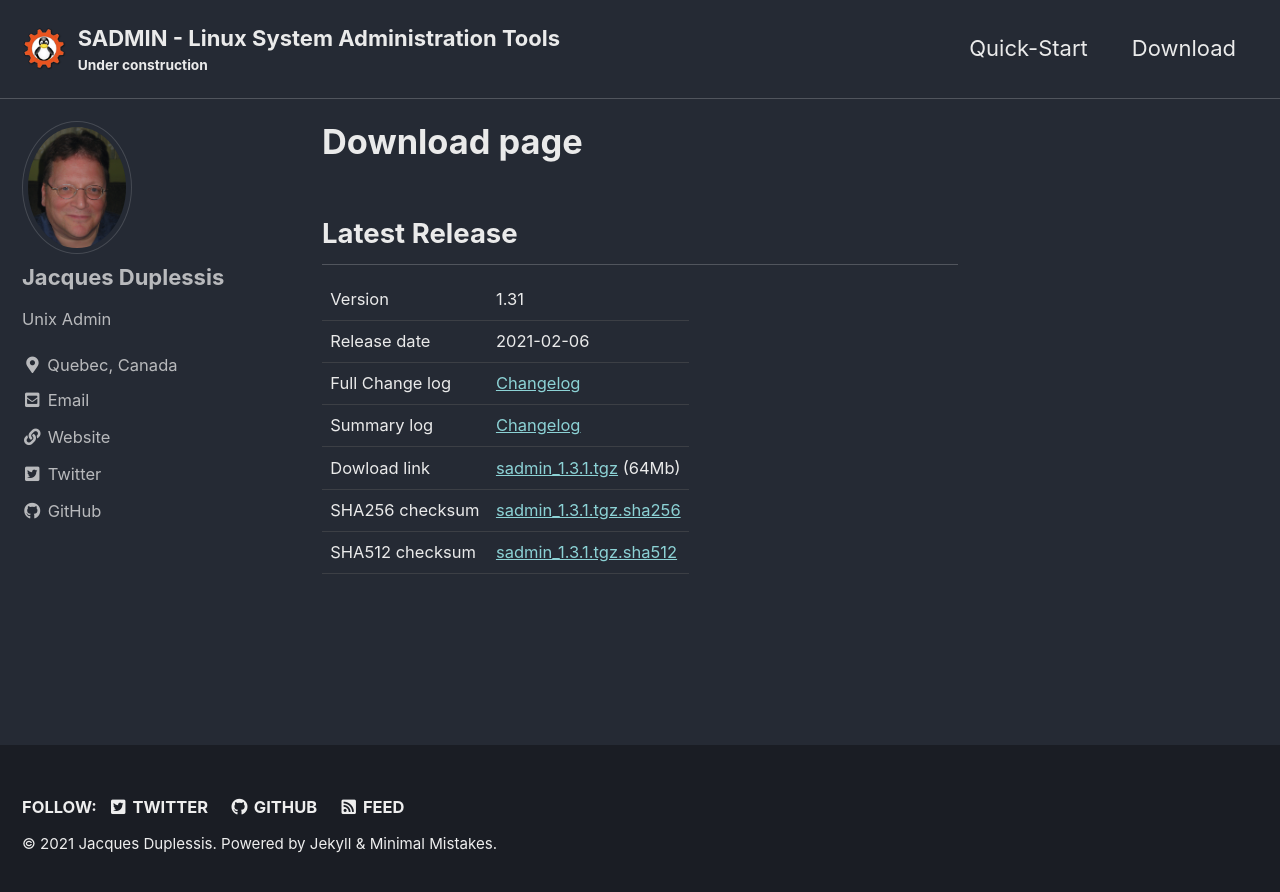
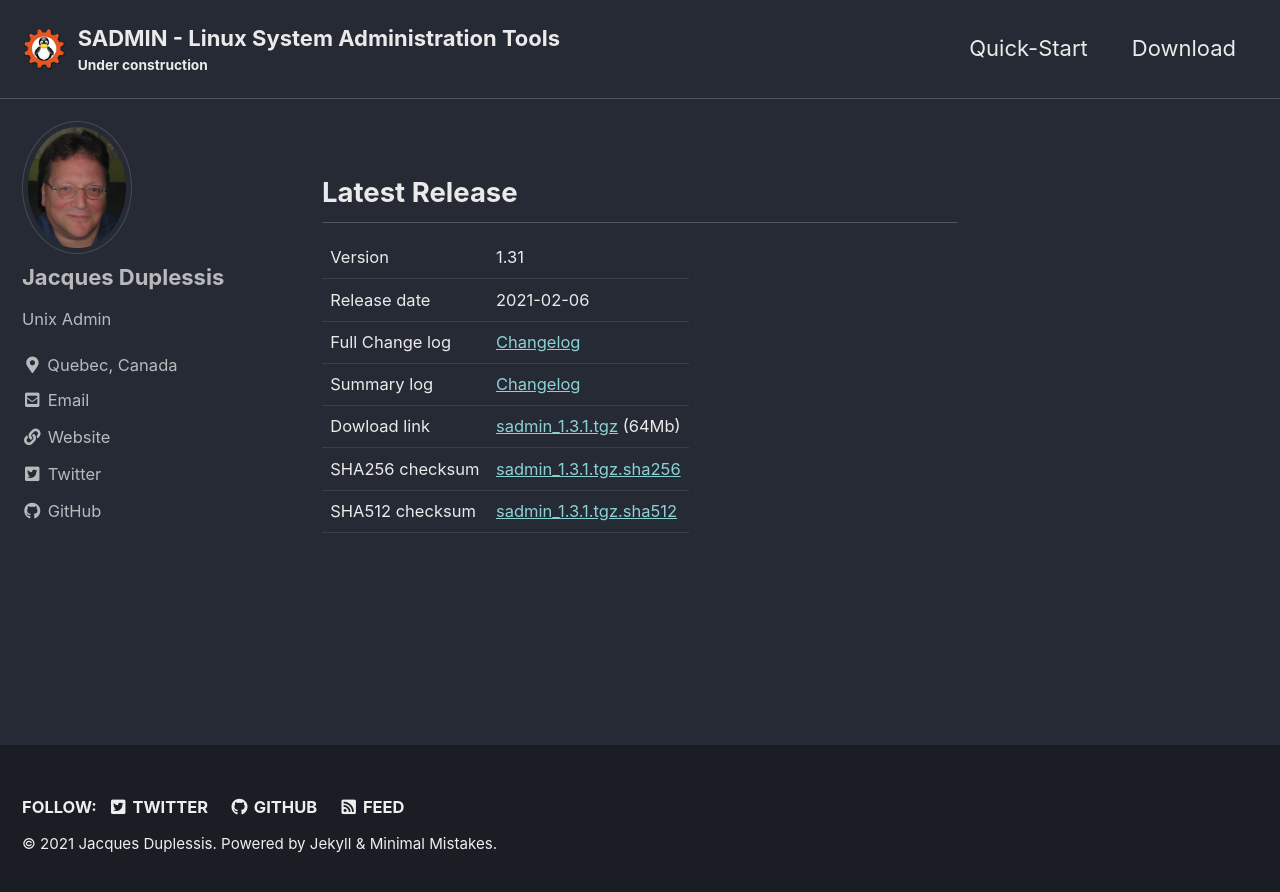
Before and after one commit to jadupl2/jadupl2.github.io, a Jekyll site: the page built from _pages/download.md, in a window 1280 px wide. Shown: the top 892 px of the page. Built offline with Jekyll 4.4.1, drawn with Linux system fonts in a browser that asks for light colours; cached includes are drawn as plain includes.

Commit message:
Update Download page

```diff
--- a/_pages/download.md
+++ b/_pages/download.md
@@ -6,8 +6,6 @@ show_excerpts: false
 entries_layout: list
 author_profile: true
 ---
-
-# Download page
 
 ## Latest Release
 
```
